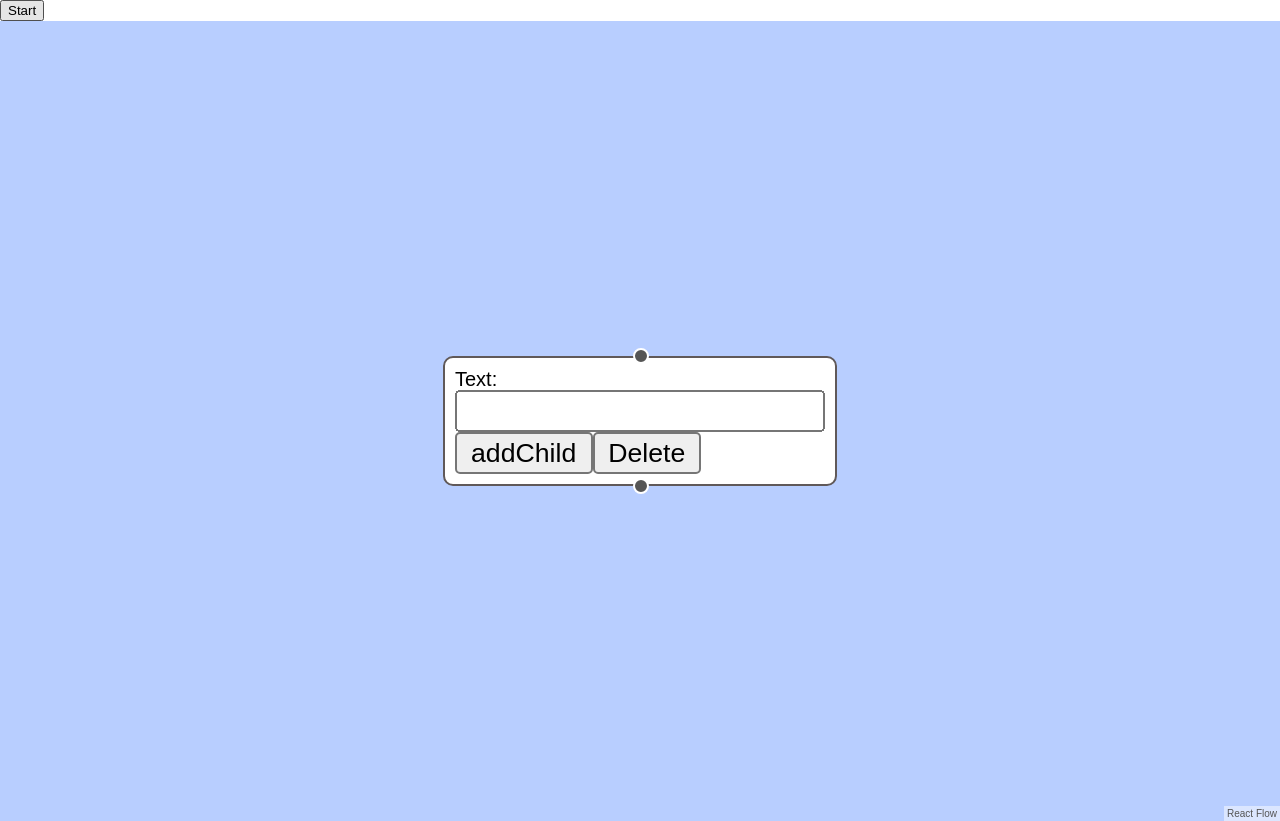
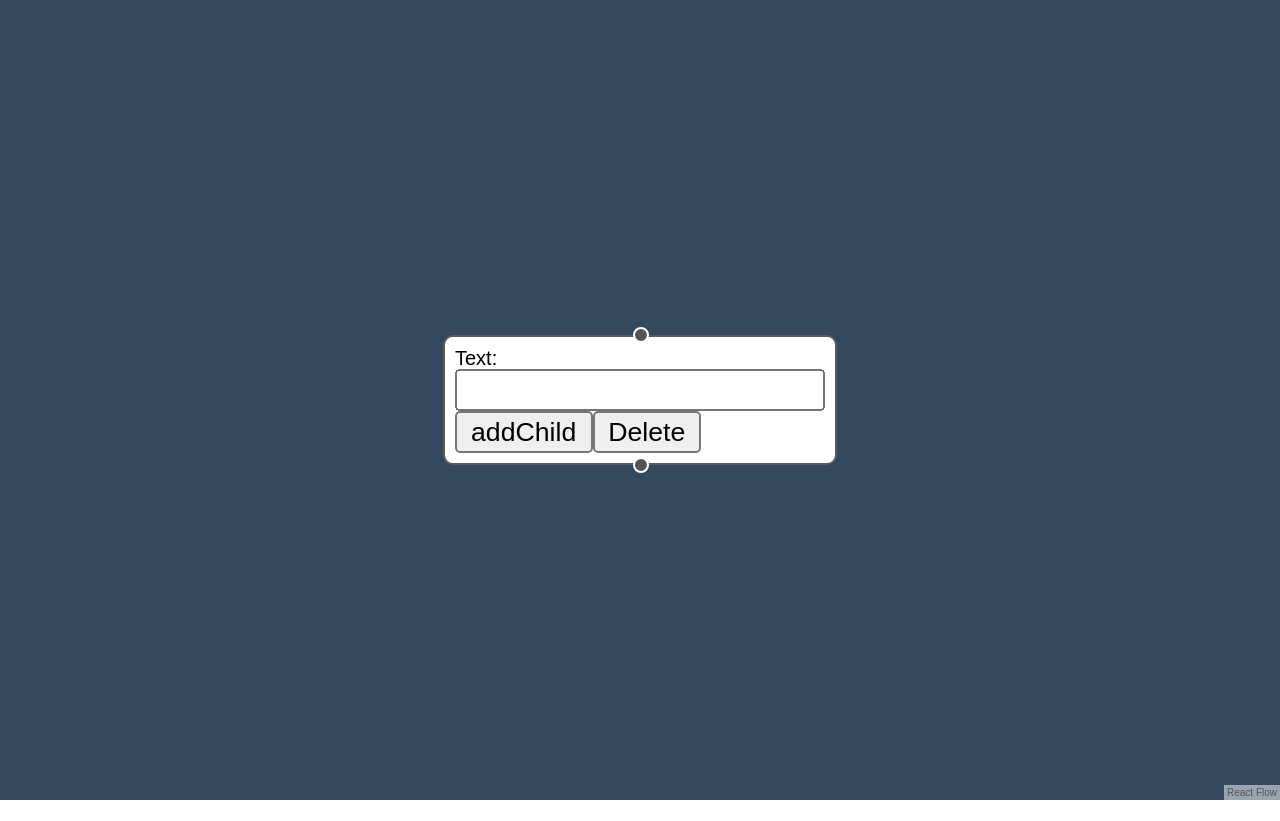
Before and after one commit to vatsalmanvar/know-your-relation, a React (Create React App) app in the folder frontend/: page / in a window 1280 px wide. After the commit the page ends 800 px from the top, so only its background shows below. Built offline with nearby package versions, Linux system fonts and the light colour scheme.

Commit message:
everything is working, functionality is not done like fields in nodes

```diff
--- a/frontend/src/components/Demo.js
+++ b/frontend/src/components/Demo.js
@@ -4,24 +4,25 @@ import { Handle, Position } from 'react-flow-renderer';
 import './text-updater-node.css';
 
 const rfStyle = {
-  backgroundColor: '#B8CEFF',
+  backgroundColor: '#34495e',
 };
 
 
+const nodeTypes = { textUpdater: TextUpdaterNode };
 
-const nodeTypes = { textUpdater: TextUpdaterNode };
 let globalNodes = [{
   id:'1',
   type: 'textUpdater',
   position: { x: 50, y: 50 },
   data: { value: 123, child:0 },
-}]
+}];
 let globalCurrNode = {
   id:'1',
   type: 'textUpdater',
   position: { x: 50, y: 50 },
   data: { value: 123, child:0 },
 };
+let globalEdges = [];
 
 
 let vatsal="manvar";
@@ -39,10 +40,15 @@ function TextUpdaterNode({ data }) {
     globalNodes.push({
       id: ((parseInt(globalCurrNode.id)*10) + globalCurrNode.data.child).toString(),
       type:'textUpdater',
-      position:{x:globalCurrNode.position.x,y:globalCurrNode.position.y+100},
+      position:{x:globalCurrNode.position.x, y:globalCurrNode.position.y+100},
       data:{ value:Math.random(), child:0},
     });
-    console.log('Clicked', globalNodes);
+    globalEdges.push({
+      id:((parseInt(globalCurrNode.id)*10) + globalCurrNode.data.child).toString(),
+      source: globalCurrNode.id.toString(),
+      target: ((parseInt(globalCurrNode.id)*10) + globalCurrNode.data.child).toString(),
+    })
+    console.log("Child Added");
   }, []);
 
   return (
@@ -53,7 +59,7 @@ function TextUpdaterNode({ data }) {
         <input id="text" name="text" onChange={onChange} />
 
         <div>
-          <input type="button" value="addChild" onClick={addChild}/>
+          <input id="addChildButton" type="button" value="addChild" onClick={addChild}/>
           <input type="button" value="Delete"/>
         </div>
       </div>
@@ -63,65 +69,47 @@ function TextUpdaterNode({ data }) {
 }
 
 function Flow() {
-    let [nodes, setNodes] = useState(globalNodes);
-    let [edges, setEdges] = useState([]);
-    const [curNode, setCurNode] = useState(
-      {
-        id:'1',
-        type: 'textUpdater',
-        position: { x: 50, y: 50 },
-        data: { value: 123, child:0 },
-      }
-    );
-    //var currentnode = new TextUpdaterNode();
-    const FirstNode=()=>{
-      setNodes((nodes)=>{
-        return [...nodes,{
-          id:'1',
-          type: 'textUpdater',
-          position: { x: 50, y: 50 },
-          data: { value: 123, child:0 },
-        }]
-      })
-      console.log('nodes: ',nodes);
-    }
+  let [nodes, setNodes] = useState(globalNodes);
+  let [edges, setEdges] = useState([]);
 
-    const onNodeClick = useCallback((event, node) => {
-    console.log("onNodeClick");
+
+  const onNodeClick = useCallback((event, node) => {
     setNodes((nodes)=>{
       return [...globalNodes,];
     },[]);
+    setEdges((edges)=>{
+      return [...globalEdges,];
+    },[]);
+    console.log("onNodeClicked");
+    console.log(nodes);
+    console.log(edges);
+  })
+
+
+  const onNodeDragStop = useCallback((event, node) => {
+    globalNodes.map((item)=>{
+      if(node.id === item.id) {
+        item.position.x = node.position.x;
+        item.position.y = node.position.y;
+      }
+    });
+    console.log('onNodeDragStop');
 
   })
 
+
   const onNodeMouseEnter = useCallback((event, node)=> {
-    globalNodes=nodes;
     globalCurrNode=node;
-    //setCurNode(node);
-  });
-  const onNodeDragStop = useCallback((event, node) => {
-    globalNodes = nodes;
-  })
-  const onNodeMouseMove = useCallback((event, node) => {
-    globalNodes=nodes;
-  //   setNodes((nodes)=>{
-  //       return [...globalNodes,];
-  //   },[]);
+    console.log('onNodeMouseEnter');
   });
   const onNodeMouseLeave = useCallback((event, node)=> {
-    globalNodes = nodes;
     setNodes((nodes)=>{
       return [...globalNodes,];
     },[]);
-    console.log(" --- ------ CurrNode: ", nodes);
-    setEdges((edges)=>{
-      return [...edges,{
-          id:Math.random(),
-          source:node.id,
-          target:node.id+node.data.child,
-      }];
-    });
+    console.log('onNodeDragLeave');
   });
+
+
   const onNodesChange = useCallback(
     (changes) => setNodes((nds) => applyNodeChanges(changes, nds)),
     [setNodes]
@@ -137,8 +125,6 @@ function Flow() {
 
   return (
     <>
-    <button value="test" onClick={FirstNode}>Start</button>
-
     <ReactFlow
     nodes={nodes}
     edges={edges}
@@ -146,12 +132,15 @@ function Flow() {
     onEdgesChange={onEdgesChange}
     onConnect={onConnect}
     nodeTypes={nodeTypes}
-    onNodeClick={onNodeClick}
     fitView
     style={rfStyle}
+
+    onNodeClick={onNodeClick}
     onNodeMouseEnter={onNodeMouseEnter}
+    //onNodeMouseMove={onNodeMouseMove}
     onNodeMouseLeave={onNodeMouseLeave}
-    onNodeMouseMove={onNodeMouseMove}
+    //onNodeDragStart={onNodeDragStart}
+    //onNodeDrag={onNodeDrag}
     onNodeDragStop={onNodeDragStop}
     />
     </>
```
Also changed, not shown: frontend/src/components/TextUpdaterNode.js (+11 -25 lines).
